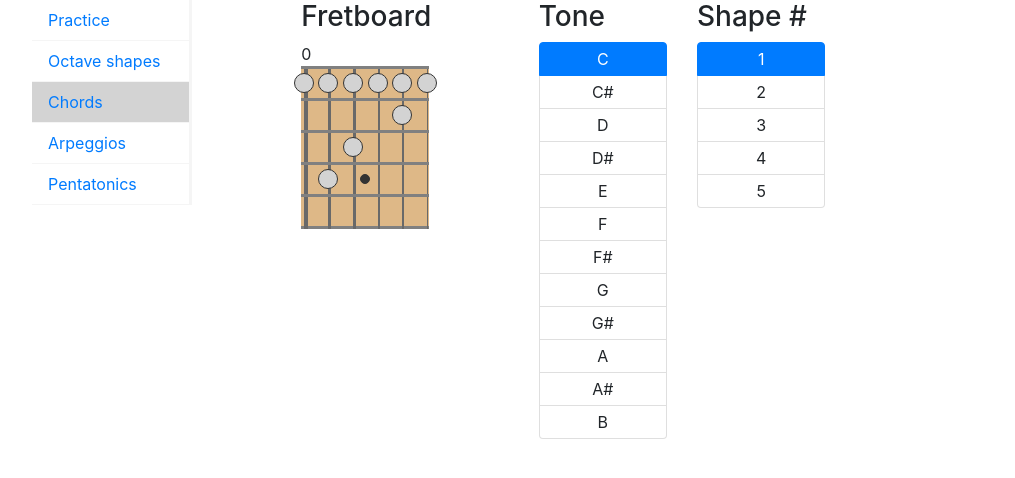
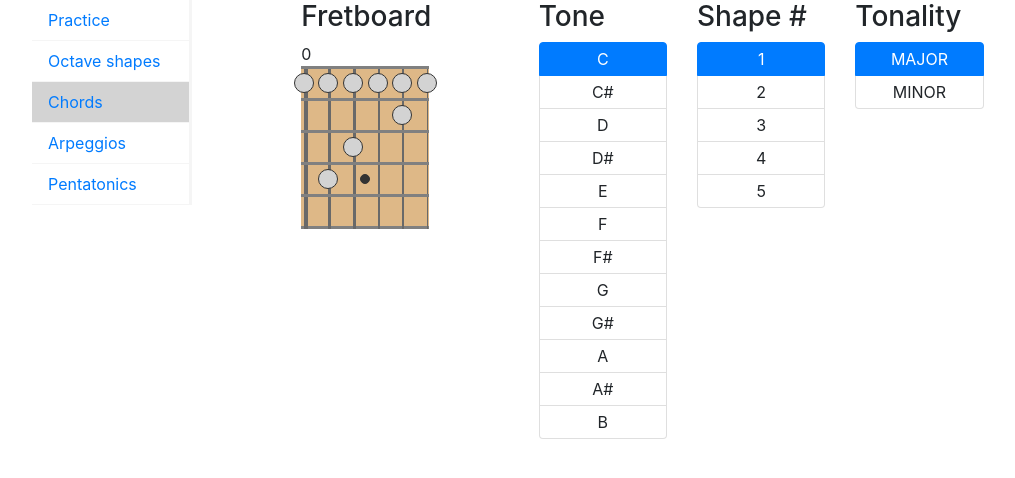
Before and after one commit to sparkoo/guitar-practice, an Angular app: page /chords in a window 1280 px wide. Shown: the top 478 px of the page, without its empty margins (53-1068 px from the left). Built offline with nearby package versions, Linux system fonts and the light colour scheme.

Commit message:
select tonality in chords

```diff
--- a/src/app/chords/chords.component.html
+++ b/src/app/chords/chords.component.html
@@ -29,4 +29,15 @@
       </li>
     </ul>
   </div>
+  <div class="col-md-2">
+    <h3>Tonality</h3>
+    <ul class="list-group">
+      <li class="list-group-item"
+          *ngFor="let tonality of TonalityKeys"
+          [ngClass]="{'active': Tonality[tonality] === selectedTonality}"
+          (click)="selectTonality(Tonality[tonality])">
+        {{tonality}}
+      </li>
+    </ul>
+  </div>
 </div>
```
